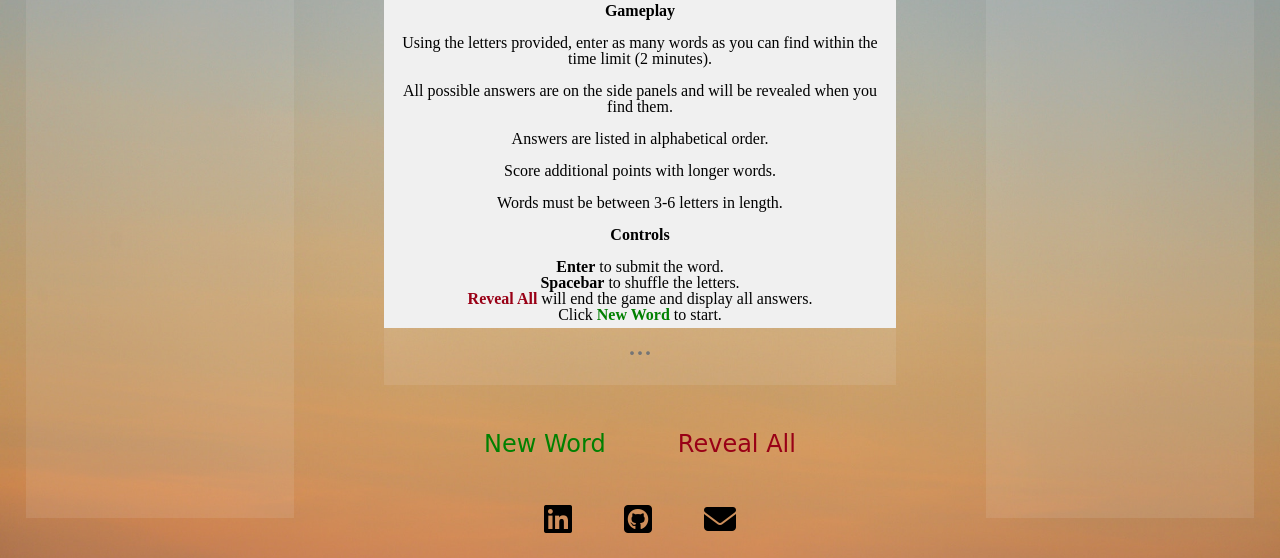
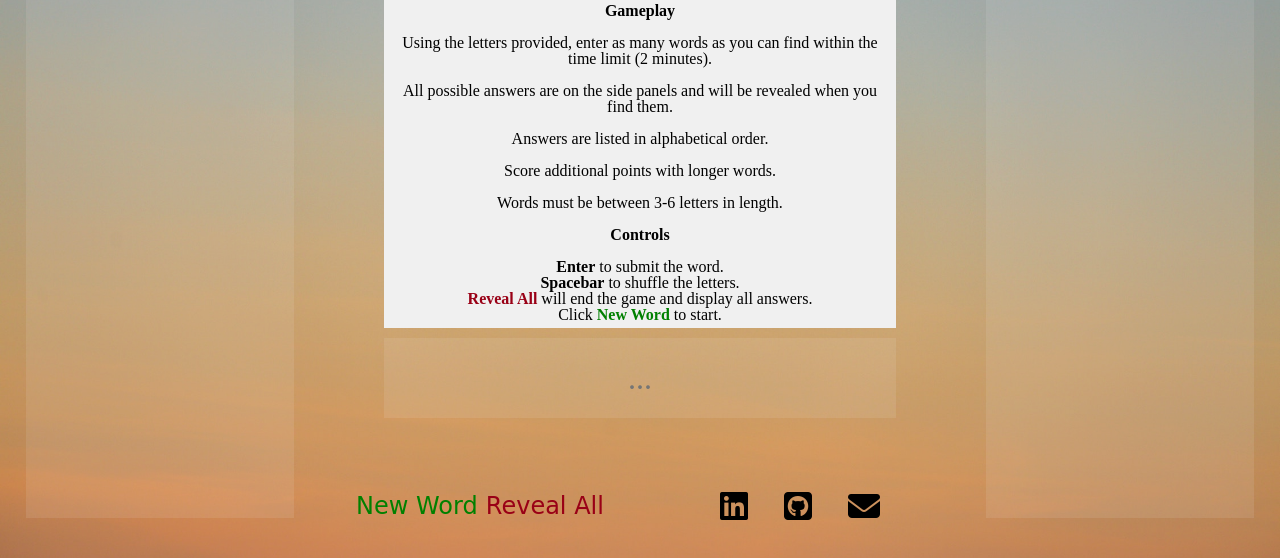
Before and after one commit to Kelby2/wordjs, a website built with webpack: page index.html in a window 1280 px wide. Shown: the part 242-800 px from the top of the page. Built offline with nearby package versions, Linux system fonts and the light colour scheme; a web font is replaced by a local one.

Commit message:
Add styles for CSS grid

```diff
--- a/assets/css/style.css
+++ b/assets/css/style.css
@@ -64,8 +64,11 @@ body {
 }
 
 .side-panel {
-  flex: 1;
   justify-content: center;
+}
+
+#sa {
+  order: 1;
 }
 
 #la {
@@ -73,10 +76,12 @@ body {
 }
 
 #game-panel {
-  flex: 2;
   order: 2;
   justify-content: space-around;
   position: relative;
+  display: grid;
+  grid-template-columns: 1fr 1fr;
+  justify-items: center;
 }
 
 #title {
@@ -84,6 +89,7 @@ body {
   position: relative;
   color: #209cb5;
   font-family: 'Fredericka the Great', cursive;
+  text-align: center;
 }
 
 #remix {
@@ -96,10 +102,13 @@ body {
   transition: linear;
 }
 
-#round-info {
-  display: flex;
-  width: 100%;
-  font-family: 'Spectral SC', cursive;
+.info {
+  width: 50%;
+  font-size: 2em;
+  color: #000000;
+  font-weight: bold;
+  text-align: center;
+  font-family: Spectral SC, sans-serif;
 }
 
 .answers-list {
@@ -110,14 +119,6 @@ body {
   flex-direction: column;
   justify-content: space-around;
   align-items: center;
-}
-
-.info {
-  width: 50%;
-  font-size: 2em;
-  color: #000000;
-  font-weight: bold;
-  text-align: center;
 }
 
 #clock, #score {
@@ -133,7 +134,7 @@ body {
 
 .fade {
   opacity: 0;
-  transition: all 3s ease-out;
+  transition: all 4s ease-out;
 }
 
 #key-word {
@@ -161,16 +162,10 @@ body {
   background-color: rgba(240, 240, 240, 0.1);
 }
 
-#base {
-  width: 80%;
-  display: flex;
-  justify-content: space-between;
-}
-
 #controls {
   display: flex;
   justify-content: space-around;
-  width: 60%;
+  width: 80%;
 }
 
 #new-game, #gg {
@@ -192,7 +187,7 @@ body {
 #klu-info {
   display: flex;
   justify-content: space-between;
-  width: 30%;
+  width: 50%;
 }
 
 .answer {
@@ -224,6 +219,9 @@ body {
   height: 100%;
   width: 100%;
   font-weight: 400;
+  display: grid;
+  grid-template-columns: repeat(6, 1fr);
+  grid-gap: 2px;
 }
 
 #key-word .tile {
@@ -237,6 +235,10 @@ body {
 .icons {
   color: black;
   text-decoration: none;
+}
+
+.stretch {
+  grid-column: 1/3;
 }
 
 @media screen and (max-width: 900px) {
```
